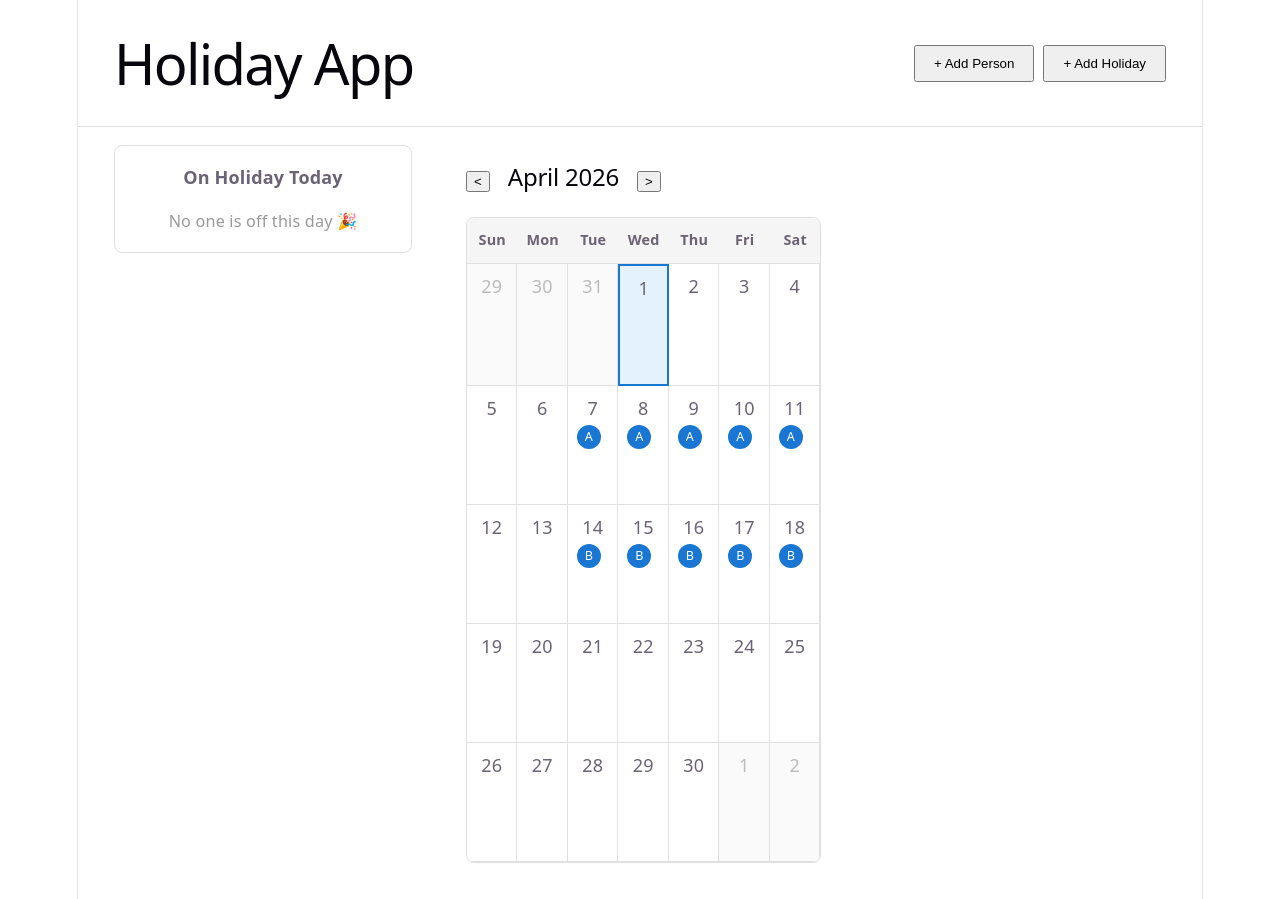
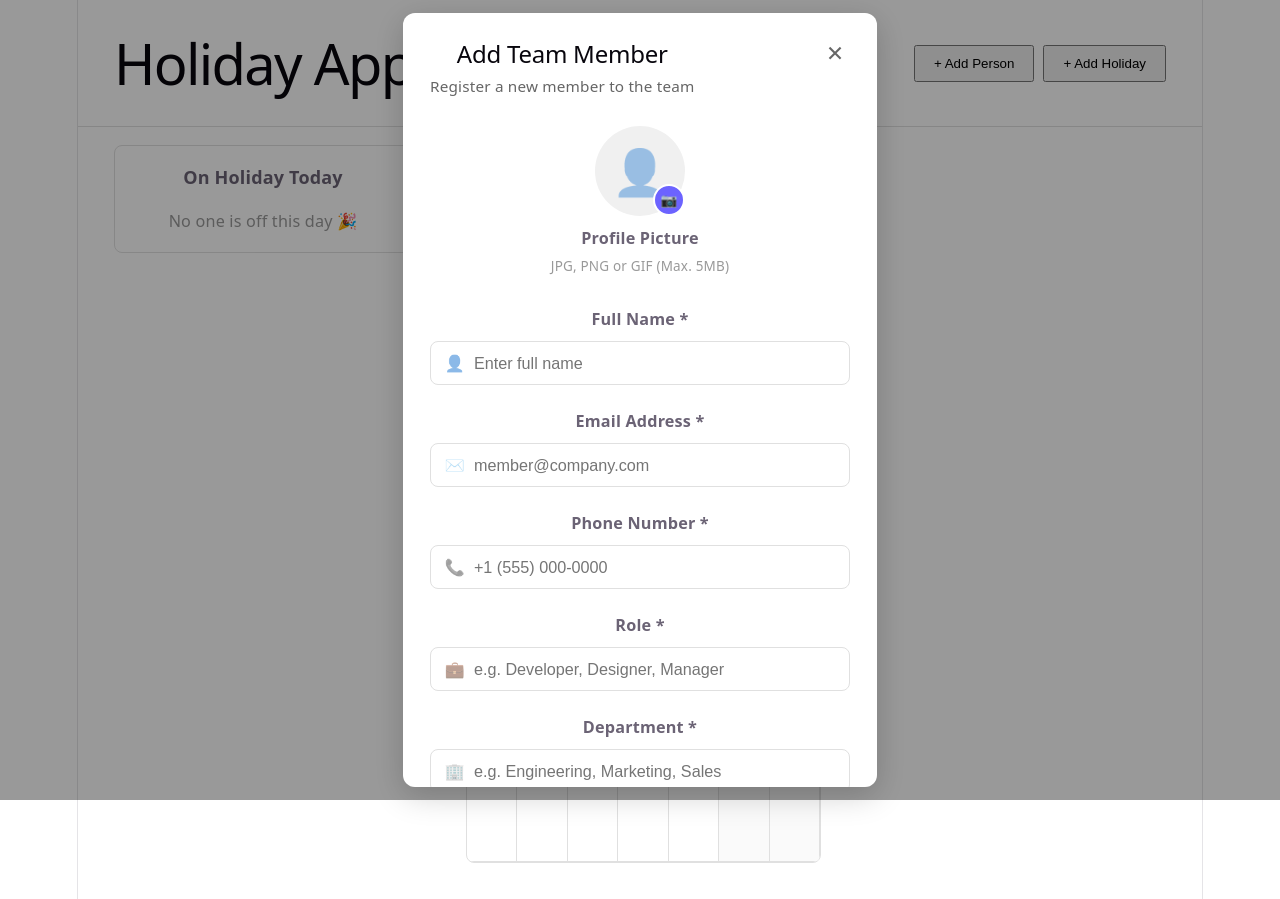
Before and after one commit to lanaFerrari/holiday-app-fe, a React (Vite) app: page / in a window 1280 px wide. Both pictures are taken after a click on the button "+ Add Person". Built offline with nearby package versions, Linux system fonts and the light colour scheme.

Commit message:
fe-person-form-setup

```diff
--- a/src/App.jsx
+++ b/src/App.jsx
@@ -1,16 +1,22 @@
-import { useState } from "react";
-import dayjs from "dayjs";
-import "./App.css";
-import CalendarView from "./components/Calendar/CalendarView";
-import HolidayPanel from "./components/Holiday/HolidayPanel";
-import HolidayForm from "./components/Forms/HolidayForm";
+import { useState } from 'react'
+import dayjs from 'dayjs'
+import './App.css'
+import CalendarView from './components/calendar/CalendarView'
+import HolidayPanel from './components/Holiday/HolidayPanel'
+import HolidayForm from './components/Forms/HolidayForm'
+import PersonForm from './components/Forms/PersonForm'
 
 function App() {
-  const [selectedDay, setSelectedDay] = useState(dayjs());
-  const [showHolidayForm, setShowHolidayForm] = useState(false);
+  const [selectedDay, setSelectedDay] = useState(dayjs())
+  const [showHolidayForm, setShowHolidayForm] = useState(false)
+  const [showPersonForm, setShowPersonForm] = useState(false)
 
   function handleAddHoliday(newHoliday) {
-    console.log("New holiday:", newHoliday); // hook up to real data later
+    console.log('New holiday:', newHoliday)
+  }
+
+  function handleAddPerson(newPerson) {
+    console.log('New person:', newPerson)
   }
 
   return (
@@ -18,10 +24,8 @@ function App() {
       <header className="app-header">
         <h1>Holiday App</h1>
         <div className="app-actions">
-          <button>+ Add Person</button>
-          <button onClick={() => setShowHolidayForm(true)}>
-            + Add Holiday
-          </button>
+          <button onClick={() => setShowPersonForm(true)}>+ Add Person</button>
+          <button onClick={() => setShowHolidayForm(true)}>+ Add Holiday</button>
         </div>
       </header>
 
@@ -36,8 +40,15 @@ function App() {
           onSubmit={handleAddHoliday}
         />
       )}
+
+      {showPersonForm && (
+        <PersonForm
+          onClose={() => setShowPersonForm(false)}
+          onSubmit={handleAddPerson}
+        />
+      )}
     </div>
-  );
+  )
 }
 
-export default App;
+export default App
--- /dev/null
+++ b/src/components/Forms/PersonForm.css
@@ -0,0 +1,80 @@
+.picture-upload {
+  display: flex;
+  flex-direction: column;
+  align-items: center;
+  margin-bottom: 1.5rem;
+}
+
+.picture-circle {
+  position: relative;
+  width: 90px;
+  height: 90px;
+  border-radius: 50%;
+  background: #f0f0f0;
+  display: flex;
+  align-items: center;
+  justify-content: center;
+  overflow: visible;
+}
+
+.picture-placeholder {
+  font-size: 2.5rem;
+  opacity: 0.4;
+}
+
+.picture-preview {
+  width: 90px;
+  height: 90px;
+  border-radius: 50%;
+  object-fit: cover;
+}
+
+.picture-btn {
+  position: absolute;
+  bottom: 0;
+  right: 0;
+  width: 28px;
+  height: 28px;
+  border-radius: 50%;
+  background: #6c63ff;
+  display: flex;
+  align-items: center;
+  justify-content: center;
+  font-size: 0.75rem;
+  cursor: pointer;
+  border: 2px solid white;
+}
+
+.picture-label {
+  margin: 0.5rem 0 0.1rem;
+  font-weight: 600;
+  font-size: 0.9rem;
+}
+
+.picture-hint {
+  margin: 0;
+  font-size: 0.75rem;
+  color: #999;
+}
+
+.input-wrapper {
+  display: flex;
+  align-items: center;
+  border: 1px solid #e0e0e0;
+  border-radius: 8px;
+  padding: 0 0.75rem;
+  gap: 0.5rem;
+}
+
+.input-icon {
+  font-size: 0.9rem;
+  opacity: 0.5;
+}
+
+.input-wrapper input {
+  flex: 1;
+  border: none;
+  outline: none;
+  padding: 0.65rem 0;
+  font-size: 0.9rem;
+}
--- a/src/components/Forms/PersonForm.jsx
+++ b/src/components/Forms/PersonForm.jsx
@@ -0,0 +1,153 @@
+import { useState } from 'react'
+import './PersonForm.css'
+
+function PersonForm({ onClose, onSubmit }) {
+  const [form, setForm] = useState({
+    name: '',
+    email: '',
+    phone: '',
+    role: '',
+    department: '',
+    picture: null,
+  })
+  const [preview, setPreview] = useState(null)
+
+  function handleChange(e) {
+    setForm({ ...form, [e.target.name]: e.target.value })
+  }
+
+  function handlePicture(e) {
+    const file = e.target.files[0]
+    if (file) {
+      setForm({ ...form, picture: file })
+      setPreview(URL.createObjectURL(file))
+    }
+  }
+
+  function handleSubmit() {
+    if (!form.name || !form.email || !form.role || !form.department) {
+      alert('Please fill in all required fields')
+      return
+    }
+    onSubmit(form)
+    onClose()
+  }
+
+  return (
+    <div className="modal-overlay">
+      <div className="modal">
+        <div className="modal-header">
+          <div>
+            <h2>Add Team Member</h2>
+            <p>Register a new member to the team</p>
+          </div>
+          <button className="modal-close" onClick={onClose}>✕</button>
+        </div>
+
+        {/* Profile Picture */}
+        <div className="picture-upload">
+          <div className="picture-circle">
+            {preview ? (
+              <img src={preview} alt="preview" className="picture-preview" />
+            ) : (
+              <span className="picture-placeholder">👤</span>
+            )}
+            <label className="picture-btn" htmlFor="picture-input">📷</label>
+            <input
+              id="picture-input"
+              type="file"
+              accept="image/*"
+              onChange={handlePicture}
+              style={{ display: 'none' }}
+            />
+          </div>
+          <p className="picture-label">Profile Picture</p>
+          <p className="picture-hint">JPG, PNG or GIF (Max. 5MB)</p>
+        </div>
+
+        {/* Full Name */}
+        <div className="form-group">
+          <label>Full Name *</label>
+          <div className="input-wrapper">
+            <span className="input-icon">👤</span>
+            <input
+              type="text"
+              name="name"
+              placeholder="Enter full name"
+              value={form.name}
+              onChange={handleChange}
+            />
+          </div>
+        </div>
+
+        {/* Email */}
+        <div className="form-group">
+          <label>Email Address *</label>
+          <div className="input-wrapper">
+            <span className="input-icon">✉️</span>
+            <input
+              type="email"
+              name="email"
+              placeholder="member@company.com"
+              value={form.email}
+              onChange={handleChange}
+            />
+          </div>
+        </div>
+
+        {/* Phone */}
+        <div className="form-group">
+          <label>Phone Number *</label>
+          <div className="input-wrapper">
+            <span className="input-icon">📞</span>
+            <input
+              type="tel"
+              name="phone"
+              placeholder="+1 (555) 000-0000"
+              value={form.phone}
+              onChange={handleChange}
+            />
+          </div>
+        </div>
+
+        {/* Role */}
+        <div className="form-group">
+          <label>Role *</label>
+          <div className="input-wrapper">
+            <span className="input-icon">💼</span>
+            <input
+              type="text"
+              name="role"
+              placeholder="e.g. Developer, Designer, Manager"
+              value={form.role}
+              onChange={handleChange}
+            />
+          </div>
+        </div>
+
+        {/* Department */}
+        <div className="form-group">
+          <label>Department *</label>
+          <div className="input-wrapper">
+            <span className="input-icon">🏢</span>
+            <input
+              type="text"
+              name="department"
+              placeholder="e.g. Engineering, Marketing, Sales"
+              value={form.department}
+              onChange={handleChange}
+            />
+          </div>
+        </div>
+
+        {/* Actions */}
+        <div className="modal-actions">
+          <button className="btn-cancel" onClick={onClose}>Cancel</button>
+          <button className="btn-submit" onClick={handleSubmit}>+ Add Member</button>
+        </div>
+      </div>
+    </div>
+  )
+}
+
+export default PersonForm
```
